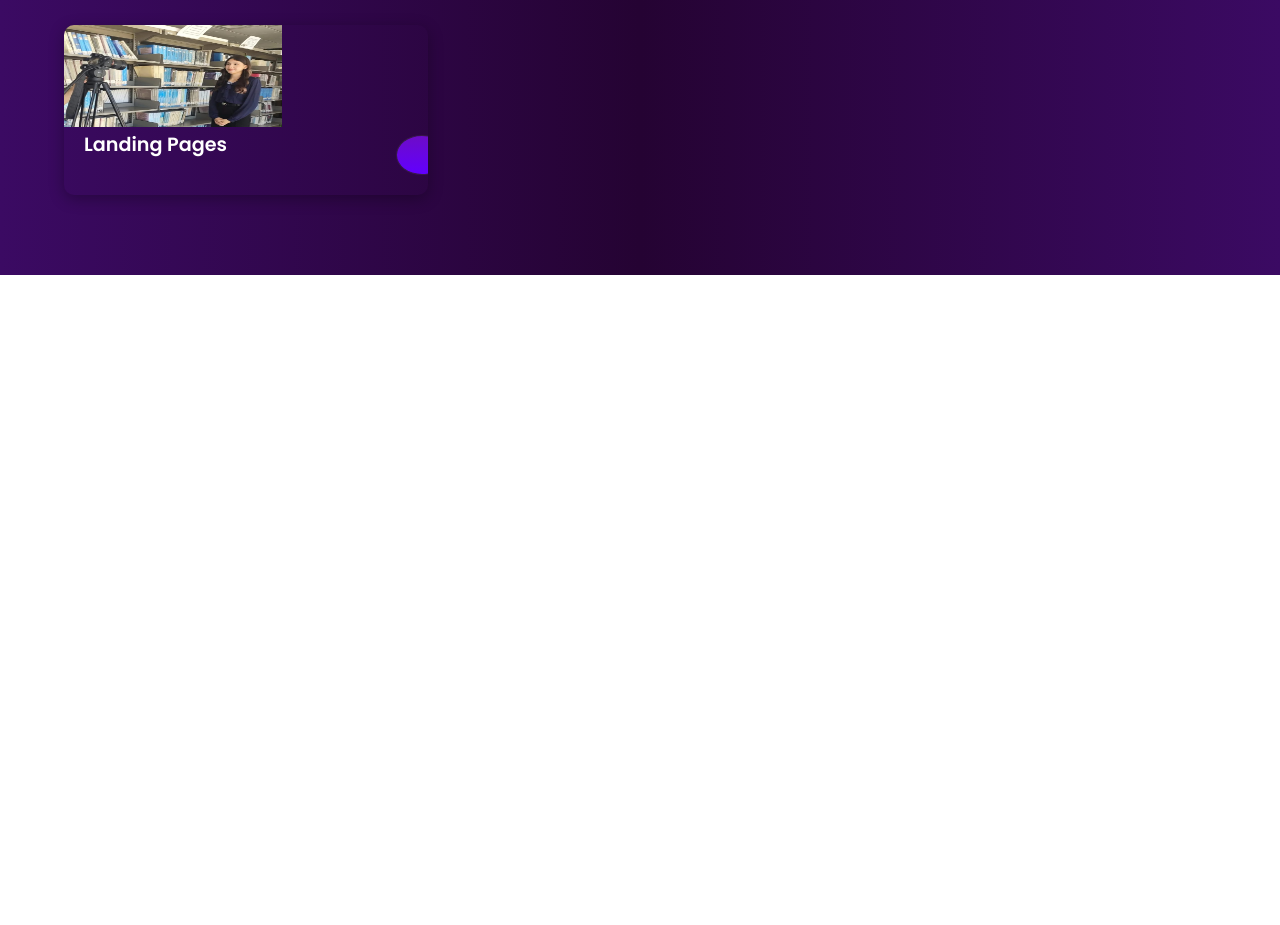
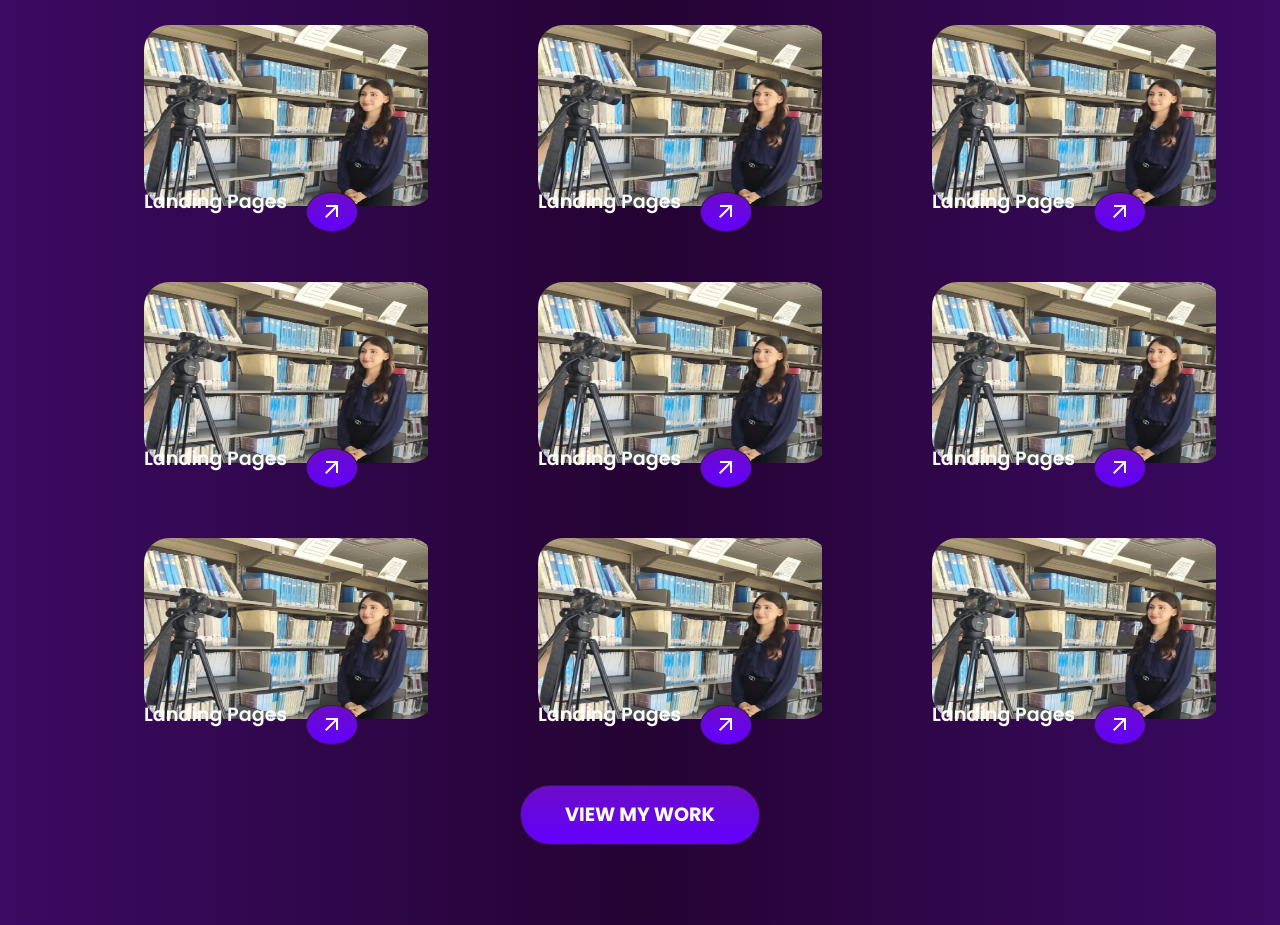
Before and after one commit to Paogrieg/paogrieg.github.io, a plain HTML site: page index.html in a window 1280 px wide. Shown: the part 5620-6545 px from the top of the page. Before the commit the page ends 5895 px from the top, so only its background shows below. Drawn offline with nearby package versions, Linux system fonts and the light colour scheme; a web font is replaced by a local one.

Commit message:
Avance 27/09/2025
Avance el día de hoy

```diff
--- a/CSS/styles.css
+++ b/CSS/styles.css
@@ -494,13 +494,14 @@ section#home #content p{
     position: relative;
     overflow: hidden;
     border-radius: 10px;
-    box-shadow: 0 4px 15px rgba(0, 0, 0, 0.3);
 }
 .project-card img{
-    width: 60%;
-    height: 60%;
-    display: block;
+    width: 80%;
+    height: 80%;
+    display:block;
+    margin-left: 80px;
     transition: transform 0.5s ease;
+    border-radius: 25px;
 }
 .project-card:hover img{
     transform: scale(1.05);
@@ -518,8 +519,10 @@ section#home #content p{
 .project-name{
     font-weight: 600;
     font-size: 1.2rem;
+    margin-left: 60px;
 }
 .button-circle{
+    margin-right: 90px;
     width: 40px;
     height: 40px;
     border-radius: 50%;
@@ -528,3 +531,8 @@ section#home #content p{
     align-items: center;
     transition: background-color 0.3s;
 }
+#view-Work{
+    width: 15rem;
+    font-size: 1.2rem;
+    border-radius: 50px;
+}
--- a/index.html
+++ b/index.html
@@ -11,7 +11,8 @@
     <link href="https://fonts.googleapis.com/css2?family=Alfa+Slab+One&family=Alumni+Sans+SC:ital,wght@0,100..900;1,100..900&family=Bebas+Neue&family=Doto:wght@100..900&family=Roboto:ital,wght@0,100..900;1,100..900&display=swap" rel="stylesheet">
     <!--FUENTE LEGIBLE-->
     <link href="https://fonts.googleapis.com/css2?family=Poppins:wght@400;600;700&display=swap" rel="stylesheet">
-
+    <!-- FLECHAS -->
+     <link rel="stylesheet" href="https://fonts.googleapis.com/css2?family=Material+Symbols+Outlined:opsz,wght,FILL,GRAD@24,400,0,0&icon_names=arrow_outward" />
     </head>
 <body>
      <section id="home">
@@ -206,10 +207,85 @@
                 <img src="./img/recording.jpeg" alt="Pos yo">
                 <div class="project">
                     <span class="project-name">Landing Pages</span>
-                    <button class="button-circle"></button>
+                    <button class="button-circle">
+                        <span class="material-symbols-outlined">arrow_outward</span>
+                    </button>
+                </div>
+            </div>
+             <div class="project-card landing">
+                <img src="./img/recording.jpeg" alt="Pos yo">
+                <div class="project">
+                    <span class="project-name">Landing Pages</span>
+                    <button class="button-circle">
+                        <span class="material-symbols-outlined">arrow_outward</span>
+                    </button>
+                </div>
+            </div>
+             <div class="project-card landing">
+                <img src="./img/recording.jpeg" alt="Pos yo">
+                <div class="project">
+                    <span class="project-name">Landing Pages</span>
+                    <button class="button-circle">
+                        <span class="material-symbols-outlined">arrow_outward</span>
+                    </button>
+                </div>
+            </div>
+            <div class="project-card landing">
+                <img src="./img/recording.jpeg" alt="Pos yo">
+                <div class="project">
+                    <span class="project-name">Landing Pages</span>
+                    <button class="button-circle">
+                        <span class="material-symbols-outlined">arrow_outward</span>
+                    </button>
+                </div>
+            </div>
+             <div class="project-card landing">
+                <img src="./img/recording.jpeg" alt="Pos yo">
+                <div class="project">
+                    <span class="project-name">Landing Pages</span>
+                    <button class="button-circle">
+                        <span class="material-symbols-outlined">arrow_outward</span>
+                    </button>
+                </div>
+            </div>
+             <div class="project-card landing">
+                <img src="./img/recording.jpeg" alt="Pos yo">
+                <div class="project">
+                    <span class="project-name">Landing Pages</span>
+                    <button class="button-circle">
+                        <span class="material-symbols-outlined">arrow_outward</span>
+                    </button>
+                </div>
+            </div>
+            <div class="project-card landing">
+                <img src="./img/recording.jpeg" alt="Pos yo">
+                <div class="project">
+                    <span class="project-name">Landing Pages</span>
+                    <button class="button-circle">
+                        <span class="material-symbols-outlined">arrow_outward</span>
+                    </button>
+                </div>
+            </div>
+             <div class="project-card landing">
+                <img src="./img/recording.jpeg" alt="Pos yo">
+                <div class="project">
+                    <span class="project-name">Landing Pages</span>
+                    <button class="button-circle">
+                        <span class="material-symbols-outlined">arrow_outward</span>
+                    </button>
+                </div>
+            </div>
+             <div class="project-card landing">
+                <img src="./img/recording.jpeg" alt="Pos yo">
+                <div class="project">
+                    <span class="project-name">Landing Pages</span>
+                    <button class="button-circle">
+                        <span class="material-symbols-outlined">arrow_outward</span>
+                    </button>
                 </div>
             </div>
         </div>
+        <button id="view-Work">View my work</button>
     </section>
 </body>
 </html>
```
